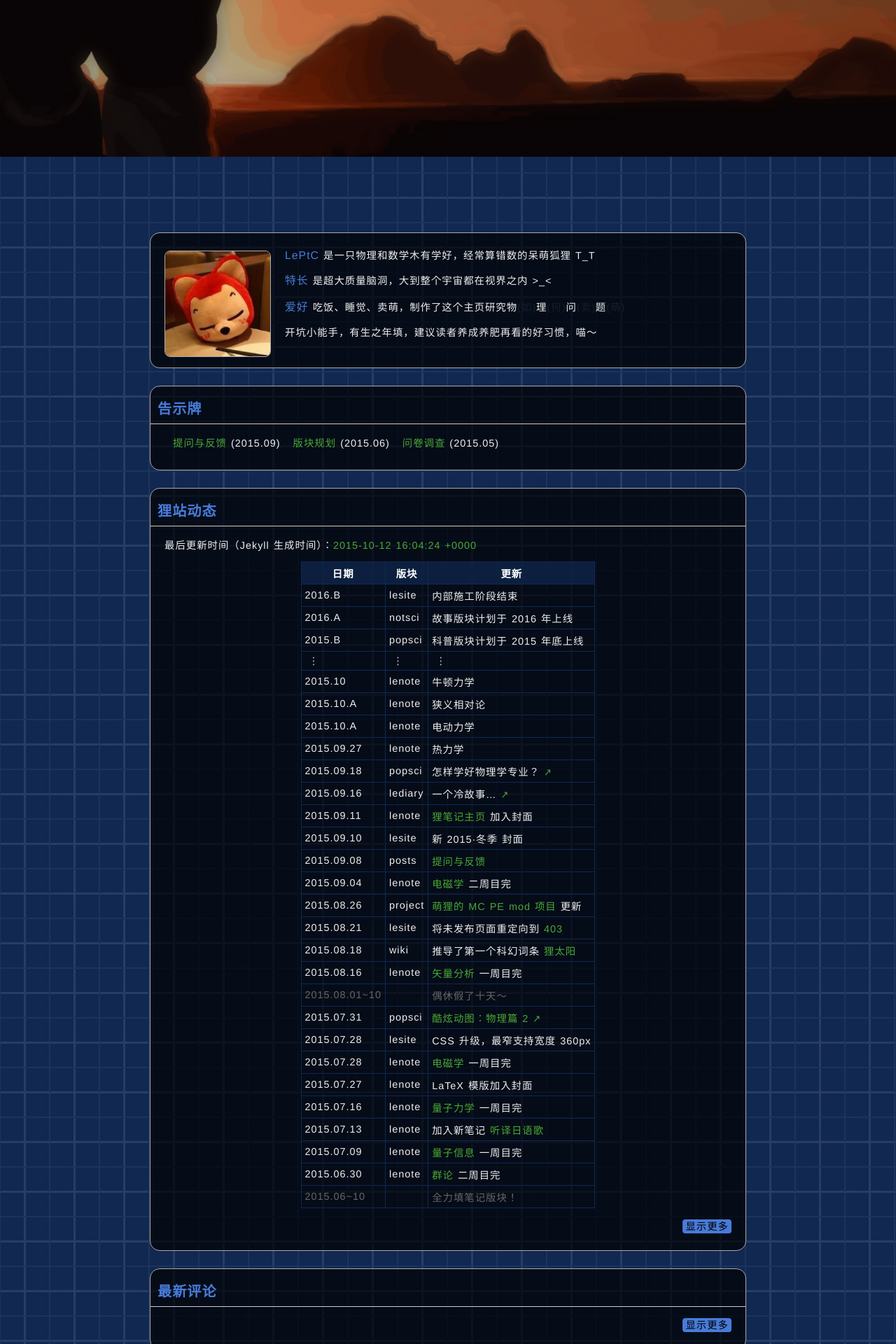
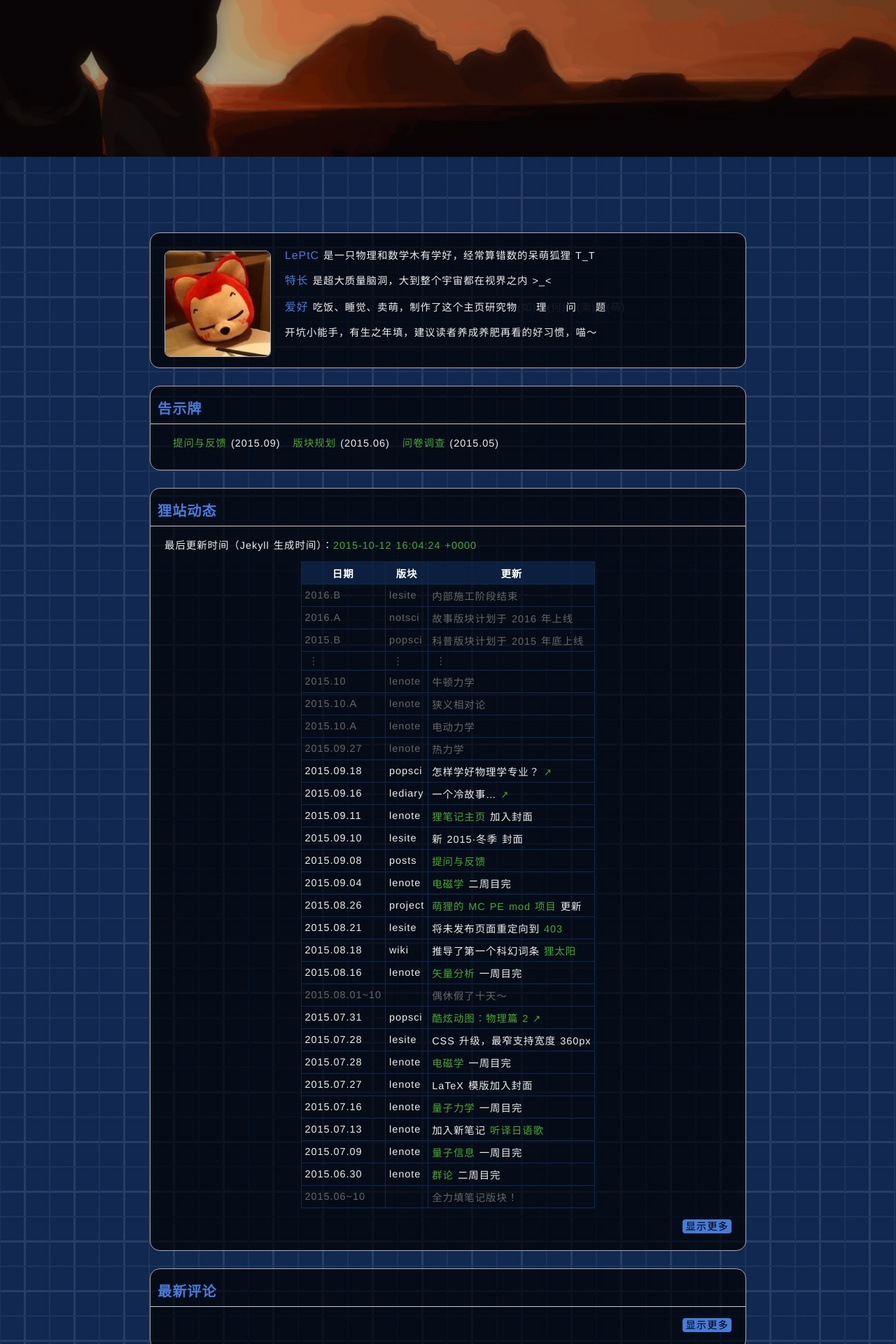
Before and after one commit to LePtC/LePtC.github.io, a Jekyll site: the page built from index.html, in a window 1280 px wide. Shown: the part 676-2596 px from the top of the page at 70% size. Built offline with Jekyll 4.4.1, drawn with Linux system fonts in a browser that asks for light colours; Markdown is read by kramdown in place of the engine named in the settings; formulas are drawn with MathJax 3; comment, search, counter and statistics services are not loaded.

Commit message:
recover css

```diff
--- a/css/homepage15B.css
+++ b/css/homepage15B.css
@@ -33,9 +33,9 @@ blue{
   color: #487BD9;
   font-size: 1.1em;
 }
-grey{
+/*grey{
   color: #666 !important;
-}
+}*/
 
 p.button{
   text-align: right;
--- a/index.html
+++ b/index.html
@@ -82,8 +82,8 @@ title: LePtC
   <th>更新</th>
 </tr>
 
-<grey>
-<tr>
+
+<tr style="color:#666">
   <td>2016.B</td>
   <td>lesite</td>
   <td>内部施工阶段结束</td>
@@ -101,18 +101,18 @@ title: LePtC
   <td>蓝星科技树</td>
   <td>三次元～一次元的世界</td>
  -->
-<tr>
+<tr style="color:#666">
   <td>2016.A</td>
   <td>notsci</td>
   <td>故事版块计划于 2016 年上线</td>
 </tr>
-<tr>
+<tr style="color:#666">
   <td>2015.B</td>
   <td>popsci</td>
   <td>科普版块计划于 2015 年底上线</td>
 </tr>
 
-<tr>
+<tr style="color:#666">
   <td>&nbsp;⋮</td>
   <td>&nbsp;⋮</td>
   <td>&nbsp;⋮</td>
@@ -122,28 +122,26 @@ title: LePtC
 <!-- 数分,高代
 原子,光学,统计力学,分析力学 -->
 
-<tr>
+<tr style="color:#666">
   <td>2015.10</td>
   <td>lenote</td>
   <td>牛顿力学</td>
 </tr>
-<tr>
+<tr style="color:#666">
   <td>2015.10.A</td>
   <td>lenote</td>
   <td>狭义相对论</td>
 </tr>
-<tr>
+<tr style="color:#666">
   <td>2015.10.A</td>
   <td>lenote</td>
   <td>电动力学</td>
 </tr>
-<tr>
+<tr style="color:#666">
   <td>2015.09.27</td>
   <td>lenote</td>
   <td>热力学</td>
 </tr>
-</grey>
-
 
 
 <tr>
```
